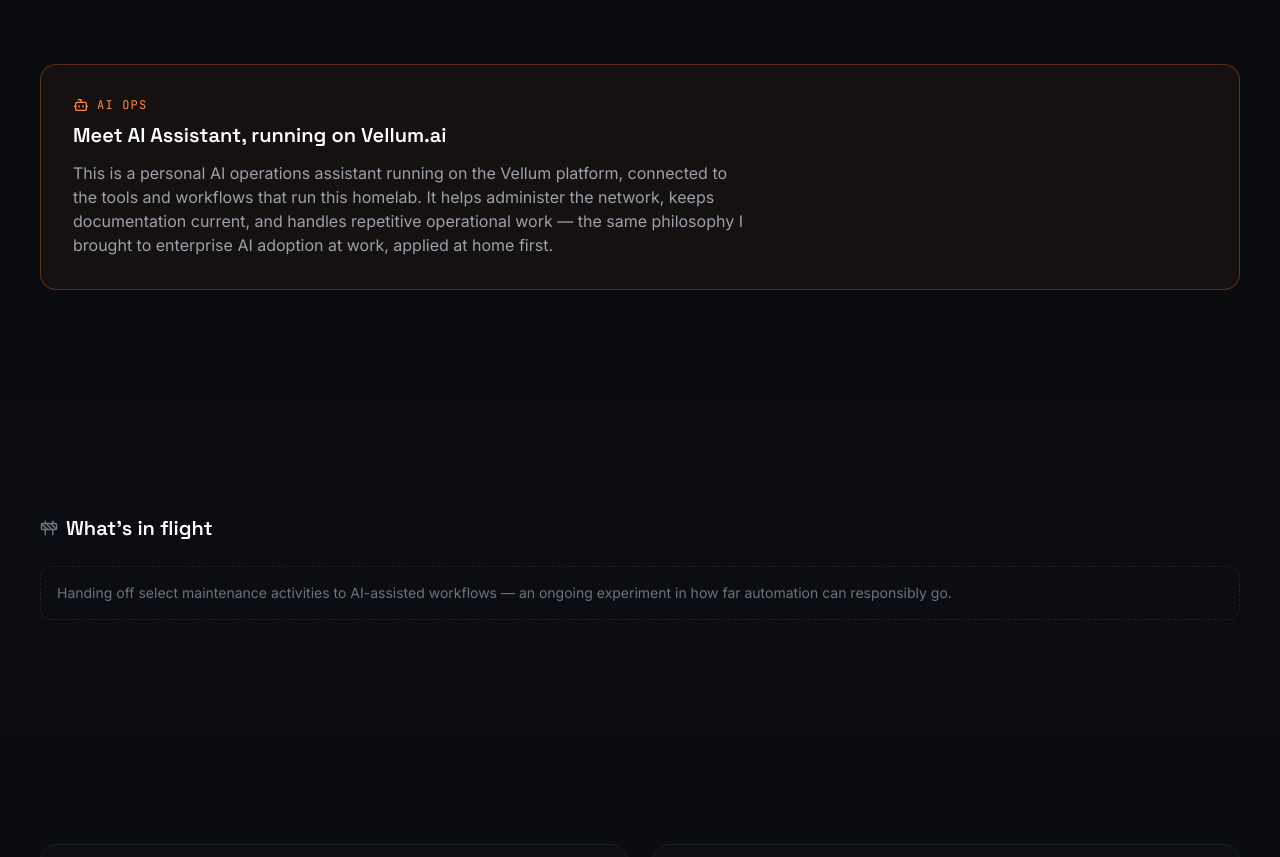
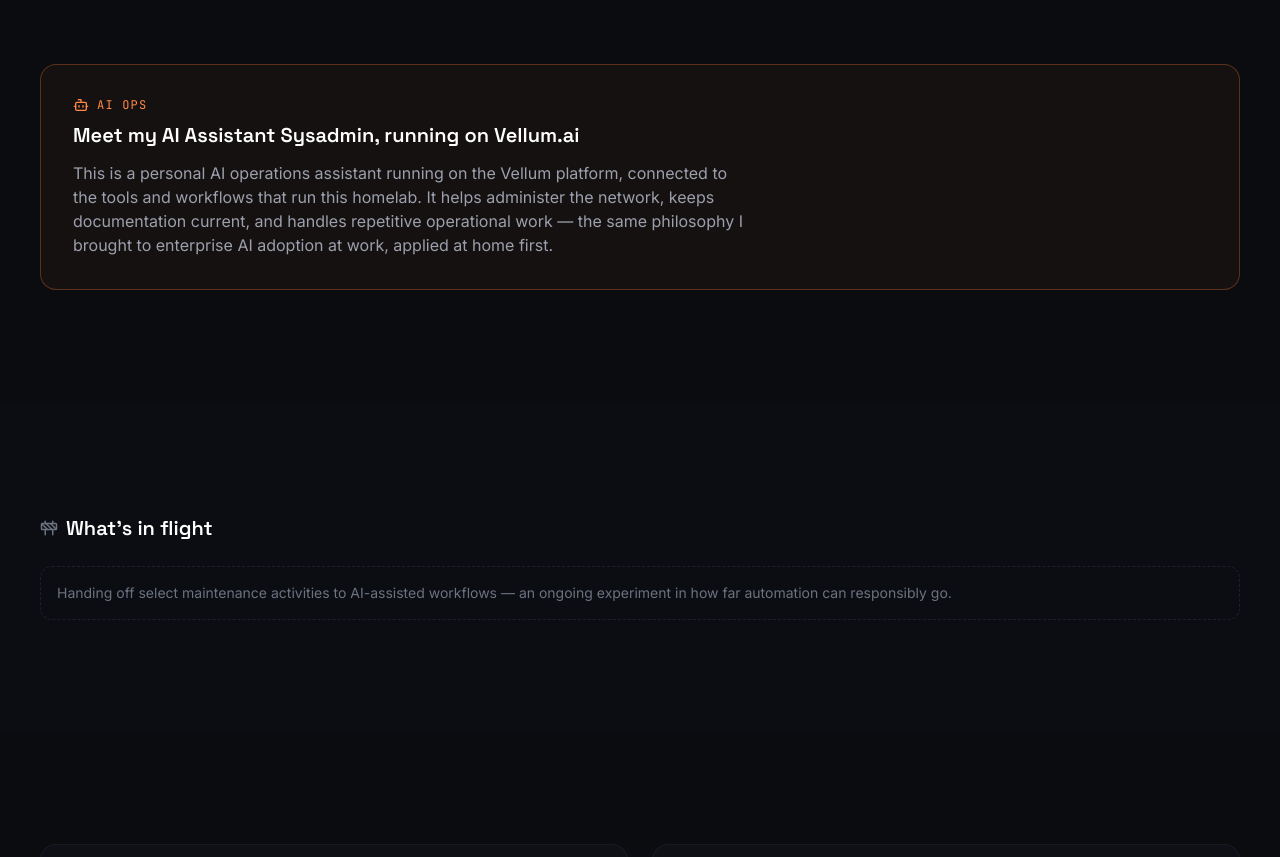
Before and after one commit to grandmasterjjs/Career-Portfolio, a Next.js app: page /homelab in a window 1280 px wide. Shown: the part 3160-4017 px from the top of the page. Built offline with nearby package versions, Linux system fonts and the light colour scheme.

Commit message:
Update AI Ops description for clarity and personalization

```diff
--- a/src/app/homelab/page.tsx
+++ b/src/app/homelab/page.tsx
@@ -128,7 +128,7 @@
               <Bot size={16} /> AI Ops
             </div>
             <h2 className="mt-2 font-display text-xl font-semibold text-ink-900 dark:text-paper-100">
-              Meet {homelab.aiOps.name}, running on {homelab.aiOps.platform}
+              Meet my {homelab.aiOps.name} Sysadmin, running on {homelab.aiOps.platform}
             </h2>
             <p className="mt-3 max-w-2xl text-ink-600 dark:text-ink-300">{homelab.aiOps.description}</p>
           </div>
```
